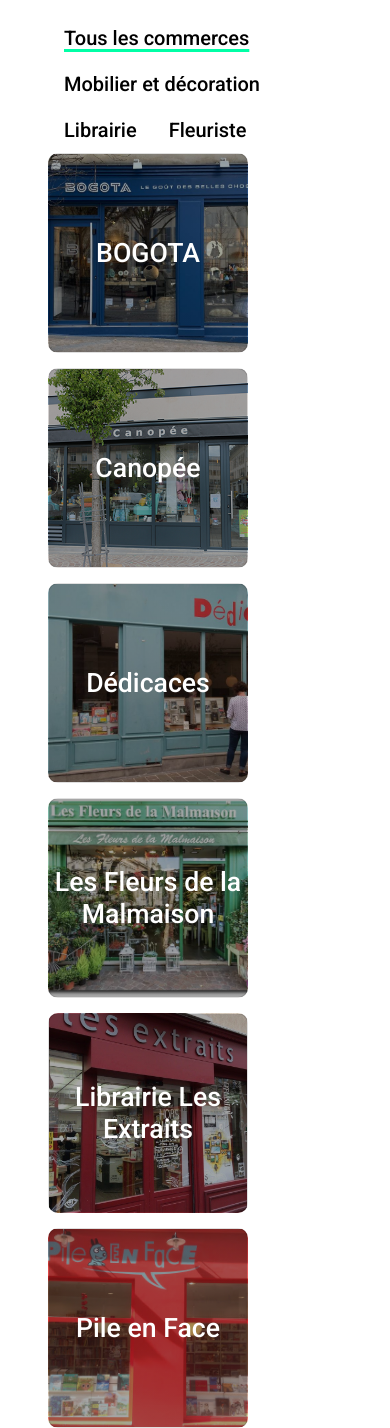
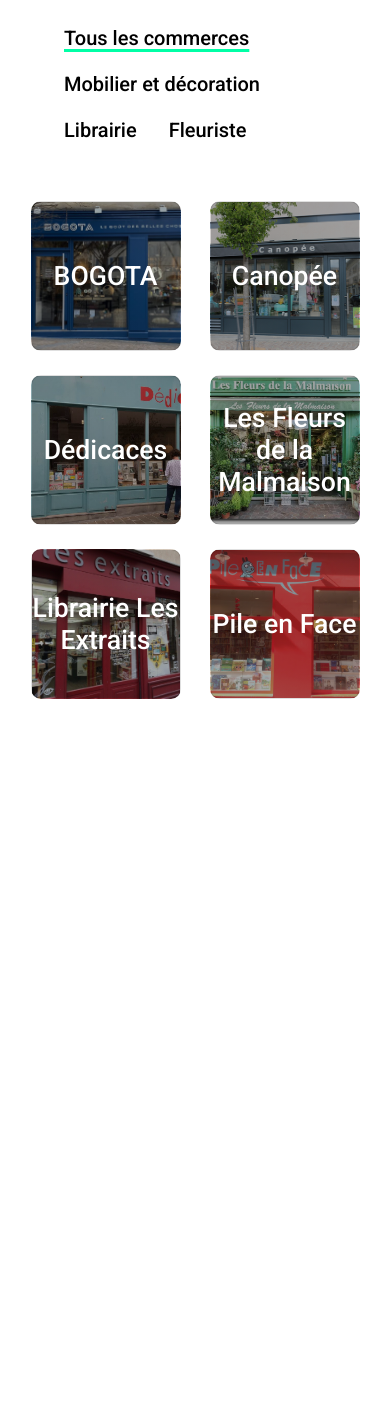
Before and after one commit to tim99oth99e/Shop_Must_Go_On, a Django app: a page that uses main_app/templates/main_app/shop_list.html in a window 390 px wide. Shown: the part 139-1567 px from the top of the page. After the commit the page ends 838 px from the top, so only its background shows below. Run offline with Django 3.2, Linux system fonts and the light colour scheme; data comes from the database, SQL or seed files in the repository.

Commit message:
Shop list made responsive

```diff
--- a/main_app/static/main_app/main.css
+++ b/main_app/static/main_app/main.css
@@ -91,15 +91,25 @@
     font-style: italic;
 }
 
+.square-shop{
+    width: 150px;
+    height: 150px;
+    background-position: center;
+    background-repeat: no-repeat;
+    background-size: cover;
+    border-radius:10px;
+    text-align: center;
+}
 
 
-@media (min-width: 1000px) {
+
+@media (min-width: 992px) {
 .title-landing{
     font-size: 3.8em; /*1rem = 16px*/
 }
 
 .logo-landing{
-    height:75px;
+    height:80px;
 }
 
 .subtitle-landing{
@@ -118,4 +128,16 @@
     font-size:2.5em;
 }
 
+.square-shop{
+    width: 170px;
+    height: 170px;
 }
+}
+
+
+@media (min-width: 1200px) {
+.square-shop{
+    width: 185px;
+    height: 185px;
+}
+}
--- a/main_app/templates/main_app/base.html
+++ b/main_app/templates/main_app/base.html
@@ -68,7 +68,7 @@
 
 <nav class="navbar navbar-expand-lg navbar-dark bg-transparent" style="font-family: 'Roboto', sans-serif; font-size:15pt;">
     <div class="container-fluid">
-  <a class="navbar-brand mr-5 ml-3 mt-2" href="{% url 'main_app-home' %}"><img class="logo-landing" src="{% static 'main_app/logo_w_text.svg' %}" alt="Commerces de ma ville"></a>
+  <a class="navbar-brand mr-5 ml-3 mt-2" href="{% url 'main_app-home' %}"><img class="logo-landing" src="{% static 'main_app/logo_w_text.png' %}" alt="Commerces de ma ville"></a>
 
       <button class="navbar-toggler" type="button" data-toggle="collapse" data-target="#navbarSupportedContent" aria-controls="navbarSupportedContent" aria-expanded="false" aria-label="Toggle navigation">
     <span class="navbar-toggler-icon"></span>
--- a/main_app/templates/main_app/shop_list.html
+++ b/main_app/templates/main_app/shop_list.html
@@ -30,32 +30,29 @@
 
         </ul>
 
+        </div>
 
-
-        {% if object_list %}
-        <div class="card-deck justify-content-around">
+            {% if object_list %}
+            <div class="row mt-5 mx-3">
 
             {% for shop in object_list %}
-                <a class="text-center mt-5" style="font-family:'Roboto'; font-weight:500; font-size:20pt; color:white" href="{% url 'shop_detail' city_name shop.pk %}">
-                    <div class="card" style="background-image: linear-gradient(rgba(0,0,0,0.35), rgba(0,0,0,0.35)), url('{{ shop.shop_image.url }}');
-                                              background-position: center; background-repeat: no-repeat;
-                                              background-size: cover; width: 200px; height: 200px;
-                                              border-radius:10px; text-align: center;">
-                        <div class="my-auto" style="display: inline-block; vertical-align: middle; line-height: normal;">{{ shop.shop_name }}</div>
-                    </div>
-                </a>
-
+                <div class="col-6 col-sm-4 col-md-3 col-xl-2 mb-4" style="justify-content: center; display:grid">
+                    <a class="text-center mx-3" style="font-family:'Roboto'; font-weight:500; font-size:20pt; color:white" href="{% url 'shop_detail' city_name shop.pk %}">
+                        <div class="card square-shop" style="background-image: linear-gradient(rgba(0,0,0,0.35), rgba(0,0,0,0.35)), url('{{ shop.shop_image.url }}');">
+                            <div class="my-auto" style="display: inline-block; vertical-align: middle; line-height: normal;">{{ shop.shop_name }}</div>
+                        </div>
+                    </a>
+                </div>
             {% endfor %}
 
             </div>
 
-        </div>
 
         {% else %}
             <p class="text-center pt-5" style="font-family:Roboto; font-size:20pt; font-weight:500;"> Les commerces de cette ville n'ont pas encore été répertoriés </p>
         {% endif %}
 
-
+    </div>
 
     </div>
 
```
Also changed, not shown: main_app/static/main_app/logo.jpg (deleted), main_app/static/main_app/logo.png (deleted), main_app/static/main_app/logo_w_text.svg (deleted).
